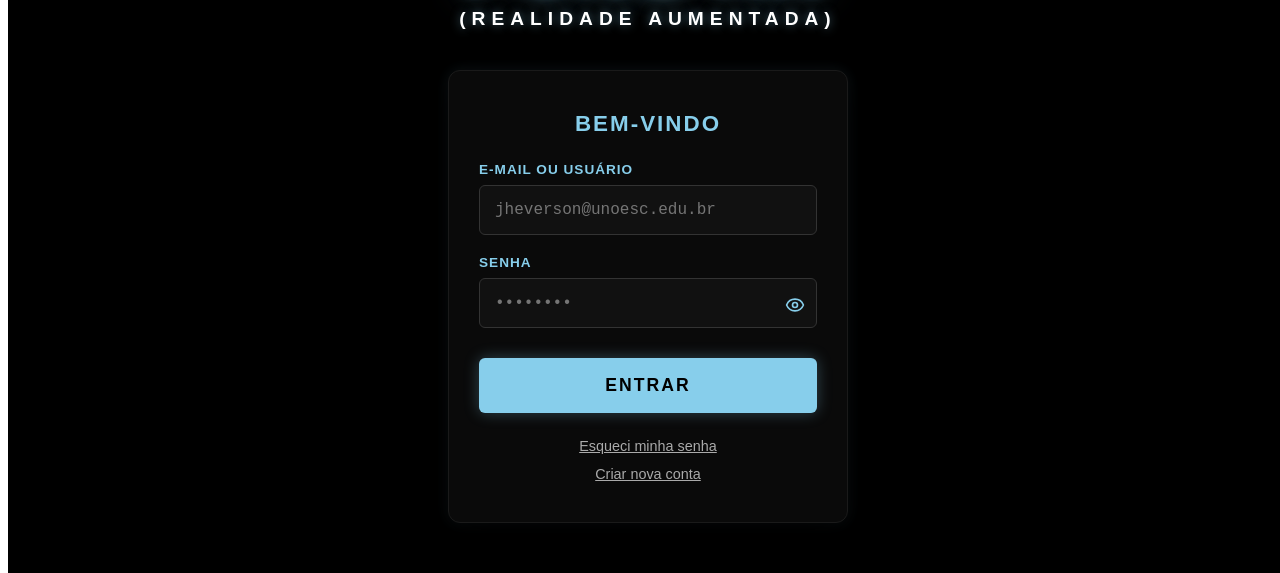
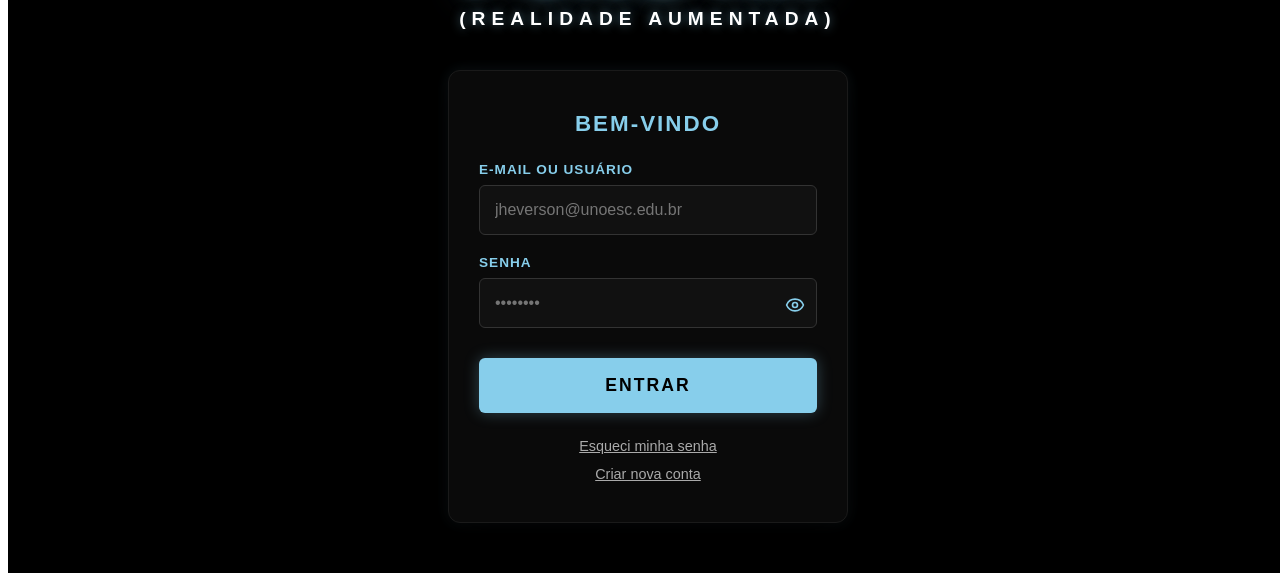
Before and after one commit to Jhever/ProjetoPongAR-TCC, a React (Vite) app in the folder frontend/: page / in a window 1280 px wide. Shown: the part 181-754 px from the top of the page. Built offline with nearby package versions, Linux system fonts and the light colour scheme; no server answers.

Commit message:
arrumando design login

```diff
--- a/frontend/src/pages/Login.tsx
+++ b/frontend/src/pages/Login.tsx
@@ -33,12 +33,12 @@ const Login = () => {
     screen: {
       width: '100vw',
       height: '100vh',
-      backgroundColor: '#000000', // Fundo 100% preto original
+      backgroundColor: '#000000',
       display: 'flex',
       flexDirection: 'column' as const,
       alignItems: 'center',
       justifyContent: 'center',
-      fontFamily: "Arial, 'Courier New', Courier, monospace",
+      fontFamily: 'Arial, sans-serif', // Arial no container global
       margin: 0,
       padding: '20px',
       boxSizing: 'border-box' as const,
@@ -50,8 +50,9 @@ const Login = () => {
       marginBottom: '40px',
     },
     title: {
-      color: '#87CEEB', // Seu Azul Neon Original
+      color: '#87CEEB',
       fontSize: '4.5rem',
+      fontFamily: 'Arial, sans-serif', // Arial forçado no título
       fontStyle: 'italic',
       fontWeight: '900',
       letterSpacing: '4px',
@@ -63,6 +64,7 @@ const Login = () => {
     },
     subtitle: {
       color: '#ffffff',
+      fontFamily: 'Arial, sans-serif',
       fontSize: '1.2rem',
       fontWeight: 'bold',
       letterSpacing: '6px',
@@ -71,7 +73,7 @@ const Login = () => {
       textShadow: '0 0 10px rgba(135, 206, 235, 0.5)',
     },
     loginCard: {
-      backgroundColor: '#0a0a0a', // Cinza quase preto
+      backgroundColor: '#0a0a0a',
       padding: '40px 30px',
       borderRadius: '12px',
       width: '100%',
@@ -85,6 +87,7 @@ const Login = () => {
     },
     cardTitle: {
       color: '#87CEEB',
+      fontFamily: 'Arial, sans-serif',
       textAlign: 'center' as const,
       fontSize: '1.4rem',
       fontWeight: 'bold',
@@ -101,6 +104,7 @@ const Login = () => {
     },
     label: {
       color: '#87CEEB',
+      fontFamily: 'Arial, sans-serif',
       fontSize: '0.85rem',
       fontWeight: 'bold',
       letterSpacing: '1px',
@@ -108,13 +112,13 @@ const Login = () => {
     input: {
       width: '100%',
       height: '50px',
-      backgroundColor: '#111111', // Inputs escuros para combinar com o tema
+      backgroundColor: '#111111',
       border: '1px solid #333333',
       borderRadius: '6px',
       padding: '0 45px 0 15px',
       color: '#ffffff',
       fontSize: '1rem',
-      fontFamily: "'Courier New', Courier, monospace",
+      fontFamily: 'Arial, sans-serif', // Arial forçado dentro da caixa de texto
       boxSizing: 'border-box' as const,
       outline: 'none',
       transition: 'all 0.3s ease',
@@ -135,9 +139,10 @@ const Login = () => {
       width: '100%',
       height: '55px',
       backgroundColor: '#87CEEB',
-      color: '#000000', // Texto preto para alto contraste arcade
+      color: '#000000',
       border: 'none',
       borderRadius: '6px',
+      fontFamily: 'Arial, sans-serif', // Arial forçado no botão
       fontSize: '1.1rem',
       fontWeight: '900',
       letterSpacing: '2px',
@@ -160,6 +165,7 @@ const Login = () => {
       border: 'none',
       color: '#aaaaaa',
       cursor: 'pointer',
+      fontFamily: 'Arial, sans-serif', // Arial forçado nos links
       fontSize: '0.9rem',
       textDecoration: 'underline',
       transition: 'color 0.2s',
@@ -167,6 +173,7 @@ const Login = () => {
     },
     statusMessage: {
       color: '#ff4444',
+      fontFamily: 'Arial, sans-serif',
       textAlign: 'center' as const,
       fontSize: '0.9rem',
       margin: '0 0 15px 0',
```
